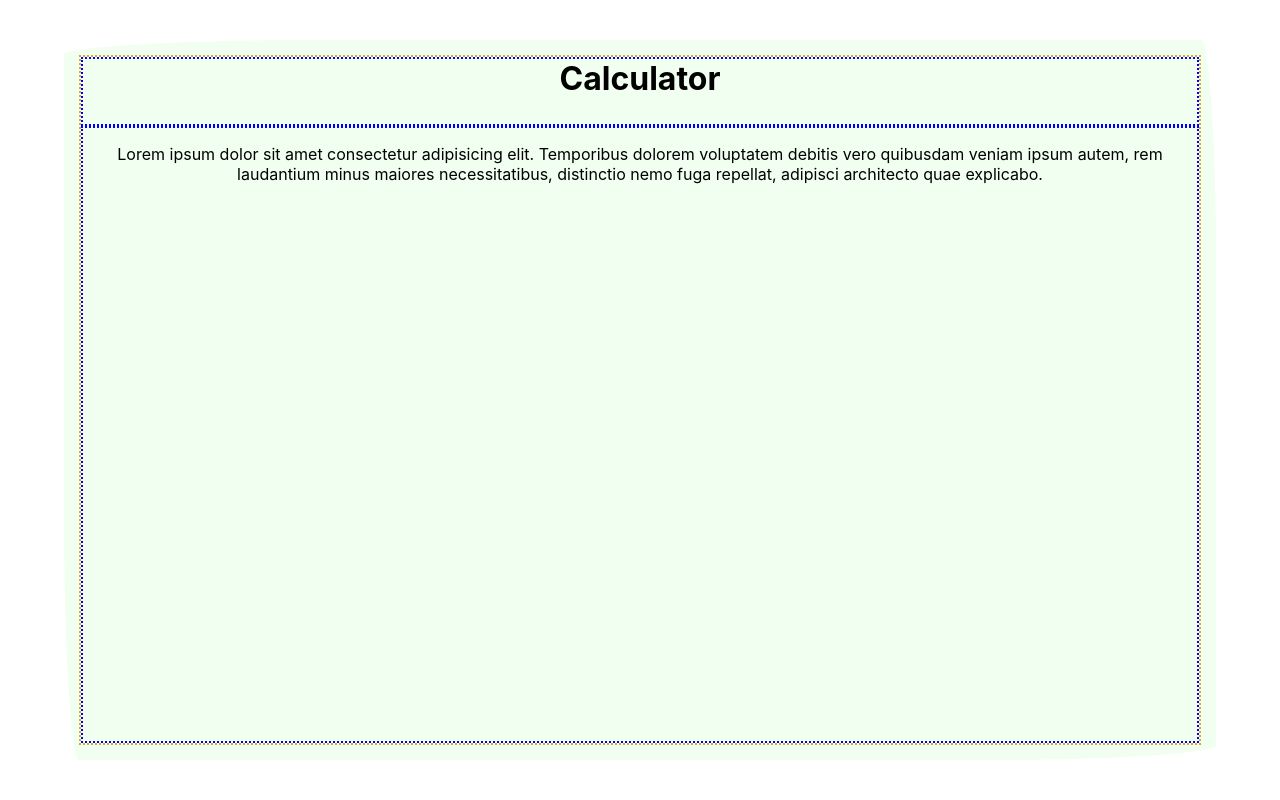
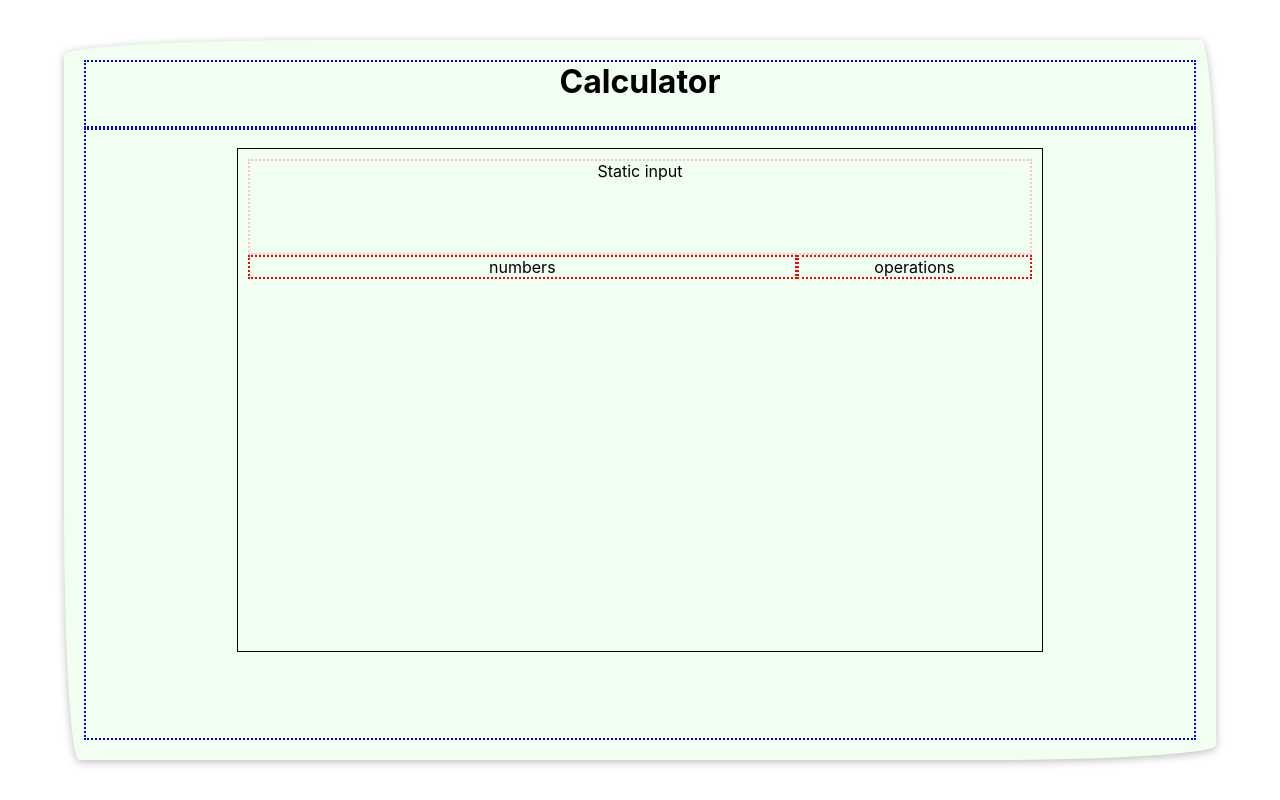
Before and after one commit to MarleeG/Calculator, a React (Create React App) app in the folder client/: page / in a window 1280 px wide. Built offline with nearby package versions, Linux system fonts and the light colour scheme.

Commit message:
layout structured

```diff
--- a/client/src/App.js
+++ b/client/src/App.js
@@ -5,13 +5,13 @@ import {
   Redirect,
   Switch,
 } from "react-router-dom";
-import Calc from "./application/page/calc";
+import Home from "./application/page/home";
 
 const App = () => {
   const routes = (
     <Switch>
       <Route path="/" exact>
-        <Calc />
+        <Home />
       </Route>
 
       <Redirect to="/" />
--- /dev/null
+++ b/client/src/application/components/calc.css
@@ -0,0 +1,29 @@
+.calc__container{
+    border: 1px solid black;
+    width: 70%;
+    height: 70%;
+    padding: 10px;
+}
+
+.calc__input-wrap{
+    border: 2px dotted pink;
+    height: 20%;
+}
+
+.calc__buttons-wrap{
+    display: flex;
+    flex-direction: row;
+}
+
+.calc__col-one{
+    width: 70%;
+    height: 100%;
+    border: 2px dotted red;
+}
+
+.calc__col-two{
+    width: 30%;
+    border: 2px dotted red;
+    height: 100%;
+
+}
--- /dev/null
+++ b/client/src/application/components/calc.js
@@ -0,0 +1,26 @@
+import React from "react";
+
+import "./calc.css";
+
+const Calc = (props) => {
+  return (
+    <div className="calc__container">
+      <div className="calc__wrapper">
+        <div className="calc__input-wrap">{/* STATIC INPUT */} Static input</div>
+        <div className="calc__buttons-wrap">
+          <div className="calc__col calc__col-one">
+            {/* numbers */}
+            numbers
+          </div>
+
+          <div className="calc__col calc__col-two">
+            {/* operations */}
+            operations
+          </div>
+        </div>
+      </div>
+    </div>
+  );
+};
+
+export default Calc;
--- a/client/src/application/page/calc.css
+++ /dev/null
@@ -1,31 +0,0 @@
-.calc__container {
-  height: 90vh;
-  width: 90vw;
-  padding: 15px;
-  background-color: honeydew;
-}
-
-.calc__wrapper {
-  border: 2px dotted goldenrod;
-  height: 100%;
-  display: flex;
-  flex-direction: row;
-  flex-wrap: wrap;
-}
-
-.row {
-  border: 2px dotted blue;
-  width: 100%;
-}
-
-.calc__wrapper .row-one h1 {
-  margin: 0;
-}
-
-.row-one {
-  height: 10%;
-}
-
-.row-two{
-    height: 90%;
-}
--- a/client/src/application/page/calc.js
+++ /dev/null
@@ -1,19 +0,0 @@
-import React from 'react';
-
-import './calc.css';
-const Calc = () => {
-    return <div className="calc__container center odd-radius">
-        <div className="calc__wrapper">
-            <div className="calc__head-wrap row row-one">
-                    <h1>
-                    Calculator
-                    </h1>
-            </div>
-            <div className="calc__main-wrap row row-two">
-                <p>Lorem ipsum dolor sit amet consectetur adipisicing elit. Temporibus dolorem voluptatem debitis vero quibusdam veniam ipsum autem, rem laudantium minus maiores necessitatibus, distinctio nemo fuga repellat, adipisci architecto quae explicabo.</p>
-            </div>
-        </div>
-    </div>
-}
-
-export default Calc;
--- /dev/null
+++ b/client/src/application/page/home.css
@@ -0,0 +1,47 @@
+.home__container {
+  height: 90vh;
+  width: 90vw;
+  padding: 15px;
+  background-color: honeydew;
+  box-shadow: 0 2px 8px rgba(0, 0, 0, 0.26);
+
+}
+
+.home__wrapper {
+  /* border: 2px dotted goldenrod; */
+  padding: 5px;
+  height: 100%;
+  display: flex;
+  flex-direction: row;
+  flex-wrap: wrap;
+  width: 100%;
+
+}
+
+.row {
+  border: 2px dotted blue;
+  width: 100%;
+}
+
+.home__wrapper .row-one h1 {
+  margin: 0;
+}
+
+.row-one {
+  /* height: 1%; */
+  height: 10%;
+}
+
+.row-two{
+    height: 90%;
+    width: 100%;
+    padding: 20px;
+}
+
+
+/* calculator */
+.calc__wrapper{
+  /* border: 2px dotted green; */
+  height: 100%;
+  width: 100%;
+}
--- /dev/null
+++ b/client/src/application/page/home.js
@@ -0,0 +1,22 @@
+import React from "react";
+import Calc from "../components/calc";
+
+import "./home.css";
+const Home = () => {
+  return (
+    <div className="home__container center odd-radius">
+      <div className="home__wrapper">
+        <div className="home__head-wrap row row-one">
+          <h1>Calculator</h1>
+        </div>
+        <div className="home__main-wrap row row-two">
+          <div className="calc__wrapper center">
+            <Calc />
+          </div>
+        </div>
+      </div>
+    </div>
+  );
+};
+
+export default Home;
```
